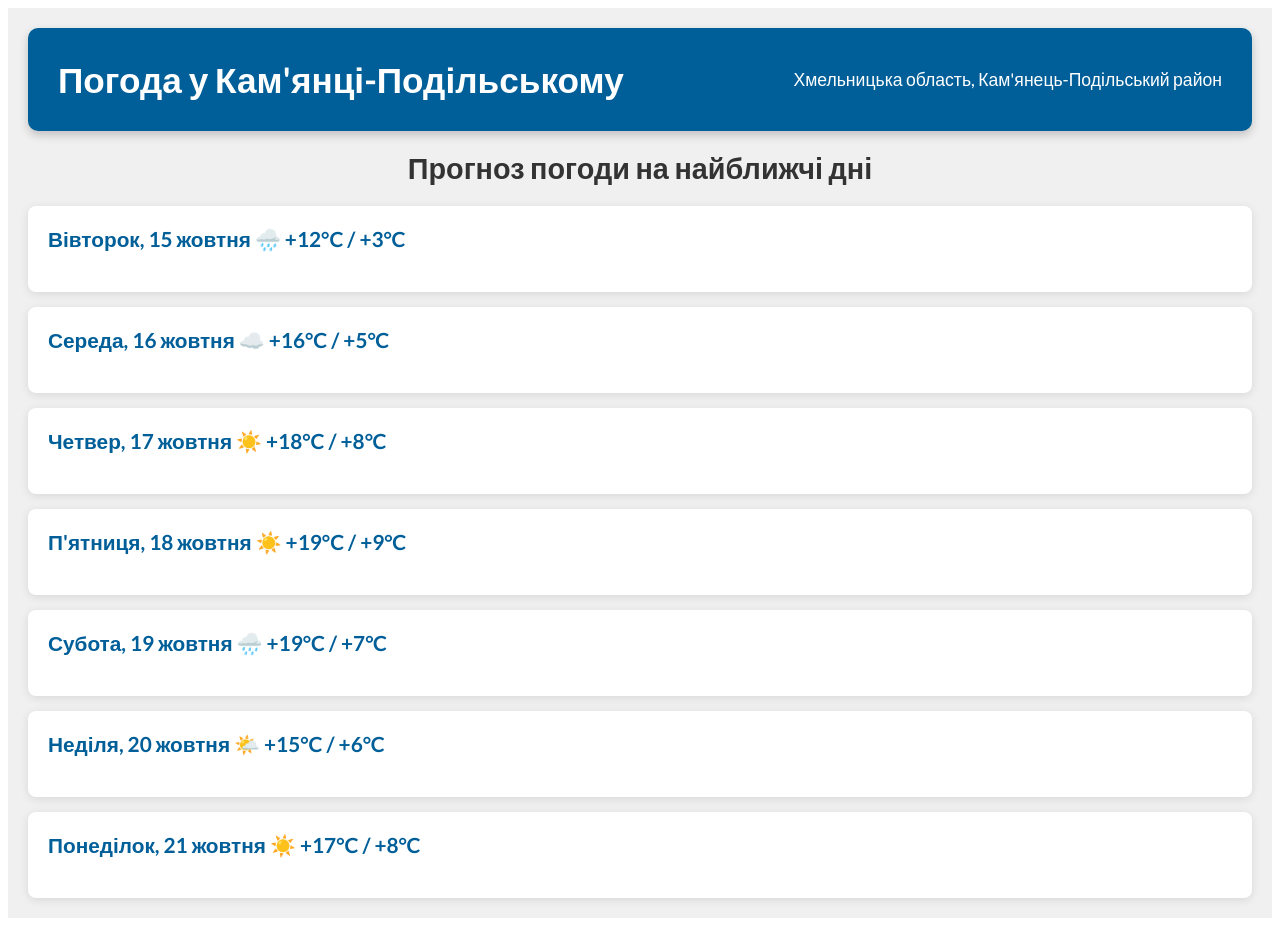
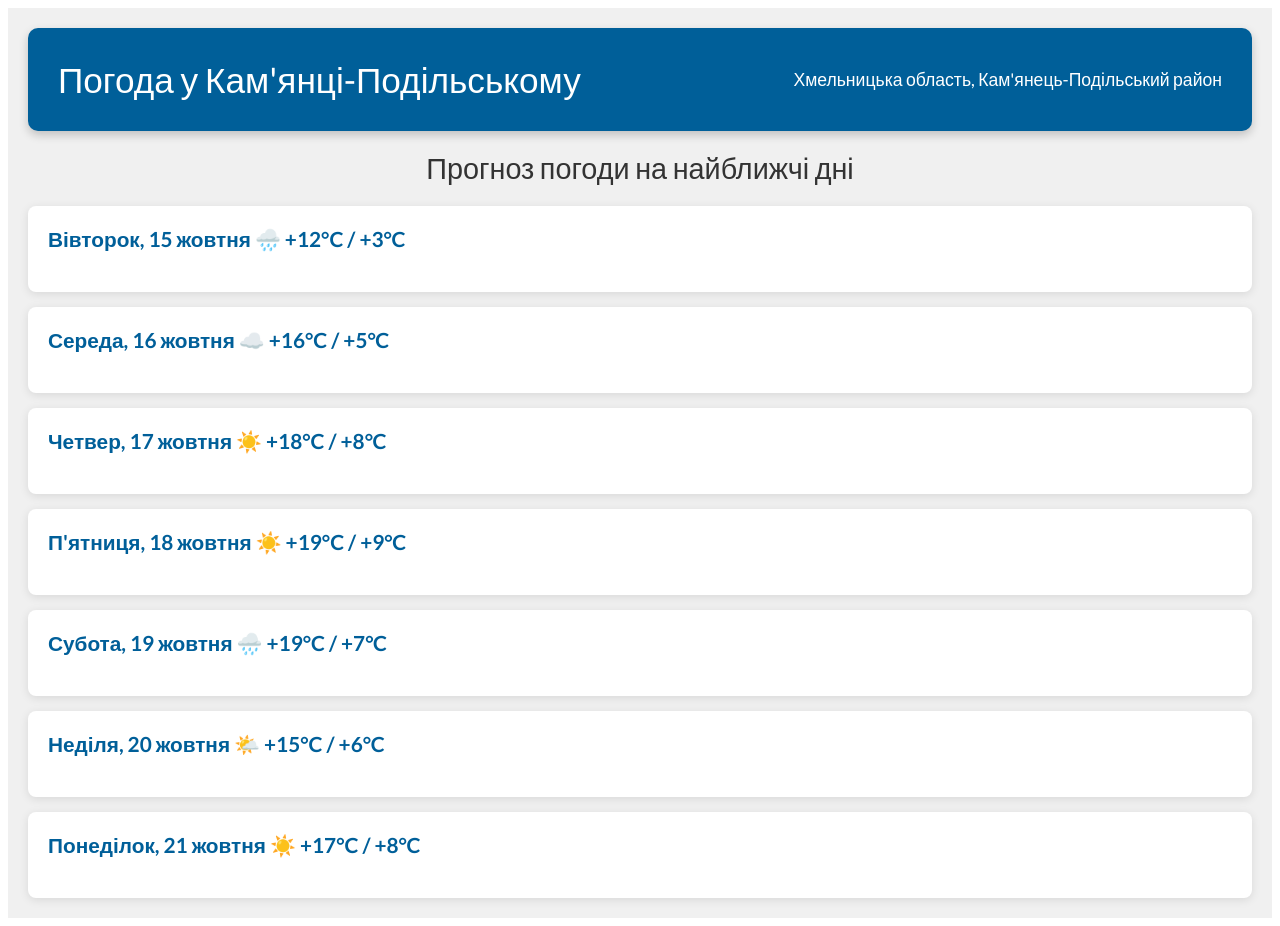
Before and after one commit to IT-Kamianets/weathersense, an Angular app: page / in a window 1280 px wide. Built offline with nearby package versions, Linux system fonts and the light colour scheme; no server answers.

Commit message:
font-family: 'Lato', sans-serif;     font-weight: 400;

```diff
--- a/src/app/app.component.scss
+++ b/src/app/app.component.scss
@@ -38,11 +38,15 @@ header {
 }
 
 h1 {
+   font-family: 'Lato', sans-serif;
+    font-weight: 400;
     margin-top: 15px;
     font-size: 2.2em; /* Збільшено заголовок */
 }
 
 p {
+  font-family: 'Lato', sans-serif;
+    font-weight: 400;
     font-size: 1.1em; /* Збільшено розмір шрифту */
     margin-top: 5px;
 }
@@ -51,6 +55,8 @@ p {
     margin-top: 20px; /* Додано відступ з верхньої частини */
 
     h2 {
+       font-family: 'Lato', sans-serif;
+    font-weight: 400;
         margin-bottom: 20px;
         font-size: 1.8em; /* Збільшено розмір заголовка прогнозу */
         color: #333;
```
